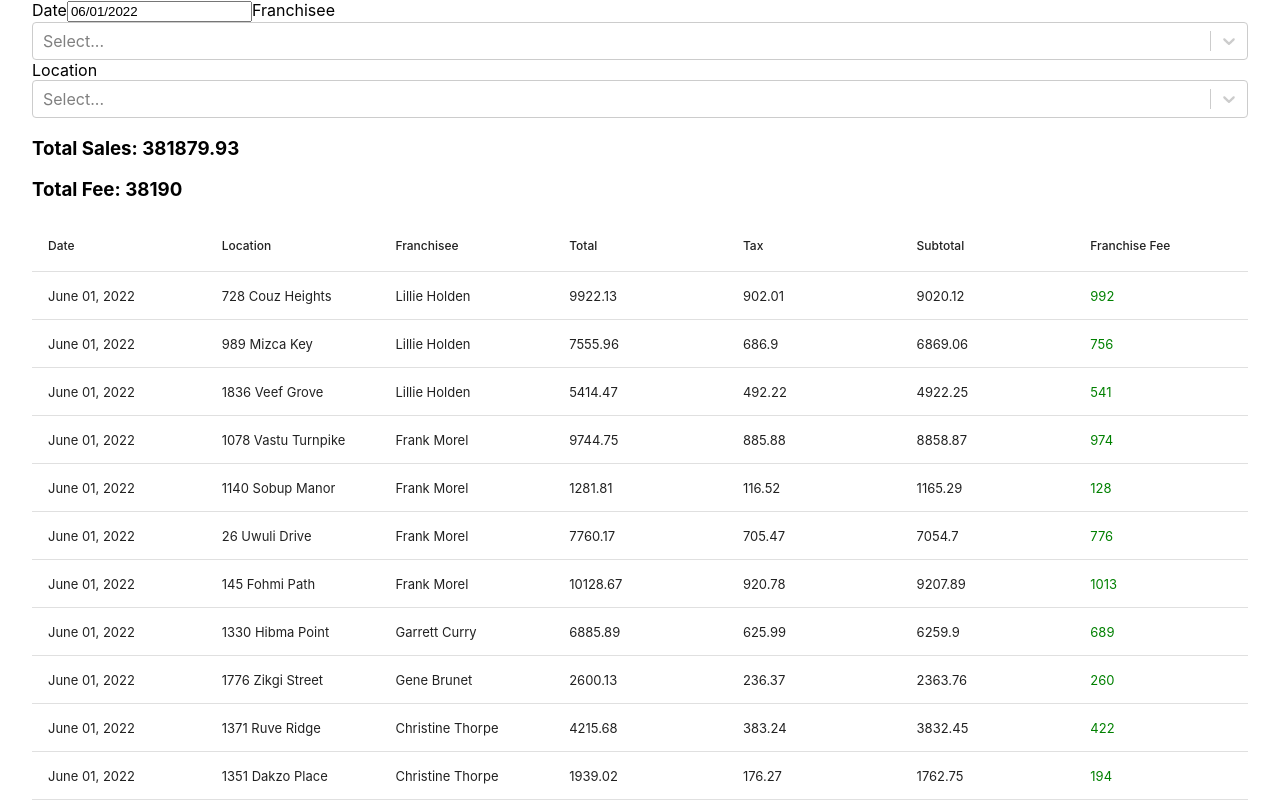
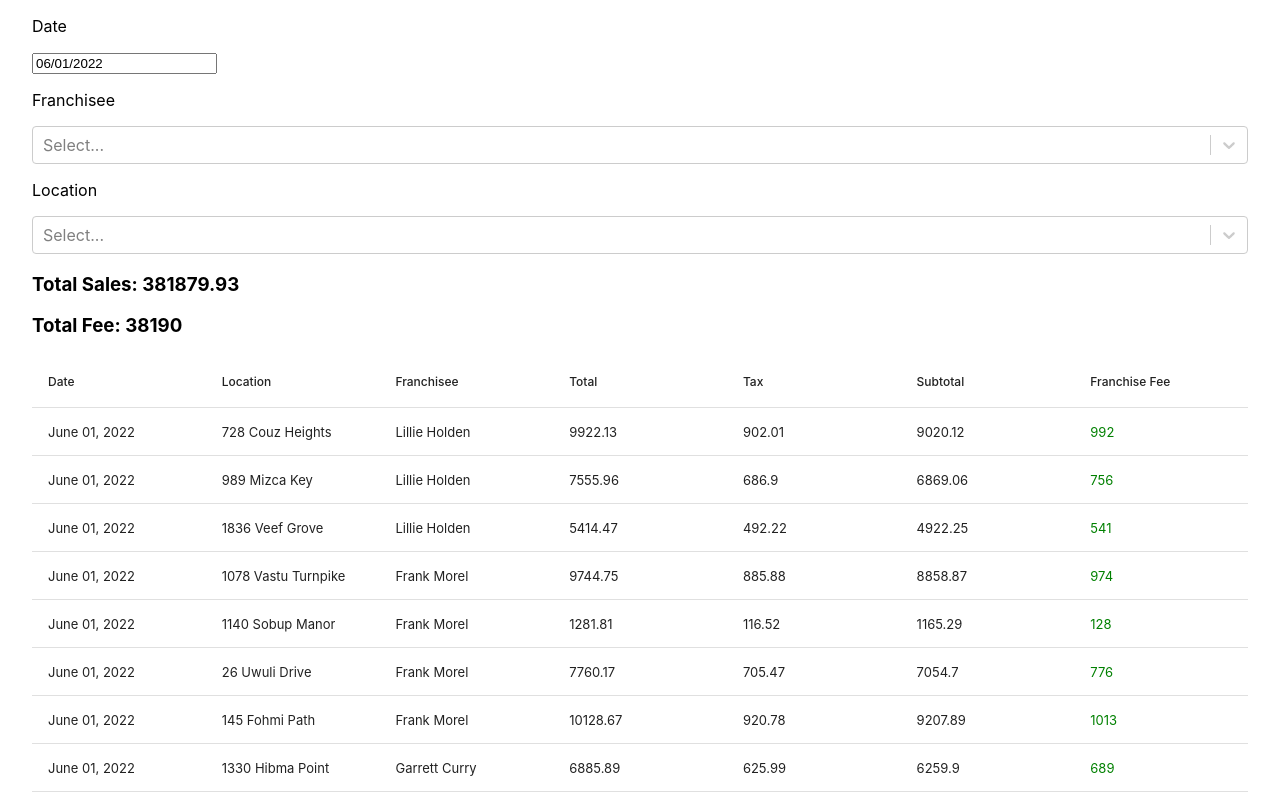
Before and after one commit to rananajam1/franchise-app, a Next.js app: page / in a window 1280 px wide. Shown: the top 800 px of the page. Built offline with nearby package versions, Linux system fonts and the light colour scheme.

Commit message:
Refactor code

```diff
--- /dev/null
+++ b/components/Filters/index.js
@@ -0,0 +1,57 @@
+import _ from "lodash";
+import React from "react";
+import ReactDatePicker from "react-datepicker";
+import Select from "react-select";
+import { franchiseeDdo, locationDdo } from "../../utils/ddo";
+
+export default function Filters({
+  sales,
+  setSales,
+  selectedDate,
+  setSelectedDate,
+}) {
+  const [selectedFranchisee, setSelectedFranchisee] = React.useState(null);
+  const [selectedLocation, setSelectedLocation] = React.useState(null);
+
+  React.useEffect(() => {
+    setSales(getFilteredData(sales));
+  }, [selectedFranchisee, selectedLocation]);
+
+  const getFilteredData = (array) => {
+    let filtered = array;
+
+    if (!!selectedFranchisee?.value) {
+      filtered = _.filter(filtered, {
+        franchisee_id: selectedFranchisee?.value,
+      });
+    }
+
+    if (!!selectedLocation?.value) {
+      filtered = _.filter(filtered, { location_id: selectedLocation?.value });
+    }
+
+    return filtered;
+  };
+
+  return (
+    <div>
+      <p>Date</p>
+      <ReactDatePicker
+        selected={selectedDate}
+        onChange={(date) => setSelectedDate(date)}
+      />
+      <p>Franchisee</p>
+      <Select
+        value={selectedFranchisee}
+        onChange={(franchisee) => setSelectedFranchisee(franchisee)}
+        options={franchiseeDdo}
+      />
+      <p>Location</p>
+      <Select
+        value={selectedLocation}
+        onChange={(location) => setSelectedLocation(location)}
+        options={locationDdo}
+      />
+    </div>
+  );
+}
--- /dev/null
+++ b/components/SalesInfo/index.js
@@ -0,0 +1,20 @@
+import React from "react";
+import { getFranchiseFee } from "../../utils/helpers";
+
+export default function SalesInfo({ sales }) {
+  const totalSales = sales.reduce(
+    (partialSum, { total }) => partialSum + total,
+    0
+  );
+
+  const totalFee = sales.reduce(
+    (partialSum, { total }) => partialSum + getFranchiseFee(total),
+    0
+  );
+  return (
+    <div>
+      <h3>Total Sales: {totalSales}</h3>
+      <h3>Total Fee: {totalFee}</h3>
+    </div>
+  );
+}
--- /dev/null
+++ b/components/Table/index.js
@@ -0,0 +1,21 @@
+import React from "react";
+import DataTable from "react-data-table-component";
+import { columns, findFranchiseeByID, findLocationByID, getFranchiseFee } from "../../utils/helpers";
+
+export default function Table({ sales }) {
+  const salesData = sales?.map(
+    ({ _id, franchisee_id, location_id, date, subtotal, tax, total }) => ({
+      _id,
+      franchisee: findFranchiseeByID(franchisee_id),
+      location: findLocationByID(location_id),
+      date,
+      subtotal,
+      tax,
+      total,
+      fee: getFranchiseFee(total),
+      location_id,
+      franchisee_id,
+    })
+  );
+  return <DataTable columns={columns} data={salesData} />;
+}
--- a/pages/index.js
+++ b/pages/index.js
@@ -1,29 +1,19 @@
 import React from "react";
 import styles from "../styles/Home.module.css";
-import { sales } from "../data/sales";
 import moment from "moment";
-import DataTable from "react-data-table-component";
-import ReactDatePicker from "react-datepicker";
+import { DEFAULT_DATE_FORMAT } from "../utils/datetime";
+import { sales as data } from "../data/sales";
+import Filters from "../components/Filters";
+import SalesInfo from "../components/SalesInfo";
+import Table from "../components/Table";
 import "react-datepicker/dist/react-datepicker.css";
-import Select from "react-select";
-import {
-  franchiseeDdo,
-  locationDdo,
-  columns,
-  findFranchiseeByID,
-  findLocationByID,
-  getFranchiseFee,
-} from "../utils/helpers";
-import { DEFAULT_DATE_FORMAT } from "../utils/datetime";
-import _ from "lodash";
 
 var date = new Date();
 var firstDay = new Date(date.getFullYear(), date.getMonth(), 1);
 
 export default function Home() {
+  const [sales, setSales] = React.useState(data);
   const [selectedDate, setSelectedDate] = React.useState(firstDay);
-  const [selectedFranchisee, setSelectedFranchisee] = React.useState("");
-  const [selectedLocation, setSelectedLocation] = React.useState("");
 
   const salesByDate = sales.filter(
     ({ date }) =>
@@ -31,75 +21,16 @@ export default function Home() {
       moment(date).format(DEFAULT_DATE_FORMAT)
   );
 
-  function filterArray(array, filters) {
-    const filterKeys = Object.keys(filters);
-    return array.filter((item) => {
-      return filterKeys.every((key) => {
-        if (typeof filters[key] !== "function") {
-          return true;
-        }
-
-        return filters[key](item[key]);
-      });
-    });
-  }
-
-  const query = {
-    franchisee_id: (id) => id === selectedFranchisee?.value,
-    location_id: (id) => id === selectedLocation?.value,
-  };
-
-  const filteredArray = filterArray(salesByDate, query);
-
-  const allSalesData = filteredArray.length ? filteredArray : salesByDate;
-
-  const totalSales = allSalesData.reduce(
-    (partialSum, { total }) => partialSum + total,
-    0
-  );
-
-  const totalFee = allSalesData.reduce(
-    (partialSum, { total }) => partialSum + getFranchiseFee(total),
-    0
-  );
-
-  const salesData = allSalesData?.map(
-    ({ _id, franchisee_id, location_id, date, subtotal, tax, total }) => ({
-      _id,
-      franchisee: findFranchiseeByID(franchisee_id),
-      location: findLocationByID(location_id),
-      date,
-      subtotal,
-      tax,
-      total,
-      fee: getFranchiseFee(total),
-      location_id,
-      franchisee_id,
-    })
-  );
-
   return (
     <div className={styles.container}>
-      Date
-      <ReactDatePicker
-        selected={selectedDate}
-        onChange={(date) => setSelectedDate(date)}
+      <Filters
+        sales={salesByDate}
+        setSales={setSales}
+        selectedDate={selectedDate}
+        setSelectedDate={setSelectedDate}
       />
-      Franchisee
-      <Select
-        value={selectedFranchisee}
-        onChange={(franchisee) => setSelectedFranchisee(franchisee)}
-        options={franchiseeDdo}
-      />
-      Location
-      <Select
-        value={selectedLocation}
-        onChange={(location) => setSelectedLocation(location)}
-        options={locationDdo}
-      />
-      <h3>Total Sales: {totalSales}</h3>
-      <h3>Total Fee: {totalFee}</h3>
-      <DataTable columns={columns} data={salesData} />
+      <SalesInfo sales={salesByDate} />
+      <Table sales={salesByDate} />
     </div>
   );
 }
--- /dev/null
+++ b/utils/ddo.js
@@ -0,0 +1,14 @@
+import { franchisees } from "../data/franchisees";
+import { locations } from "../data/locations";
+
+export const franchiseeDdo = franchisees.map(
+  ({ _id, first_name, last_name }) => ({
+    label: `${first_name} ${last_name}`,
+    value: _id,
+  })
+);
+
+export const locationDdo = locations.map(({ _id, address }) => ({
+  label: address,
+  value: _id,
+}));
--- a/utils/helpers.js
+++ b/utils/helpers.js
@@ -1,17 +1,5 @@
 import { franchisees } from "../data/franchisees";
 import { locations } from "../data/locations";
-
-export const franchiseeDdo = franchisees.map(
-  ({ _id, first_name, last_name }) => ({
-    label: `${first_name} ${last_name}`,
-    value: _id,
-  })
-);
-
-export const locationDdo = locations.map(({ _id, address }) => ({
-  label: address,
-  value: _id,
-}));
 
 export const findLocationByID = (id) => {
   const { address } = locations.find(({ _id }) => id === _id);
```
